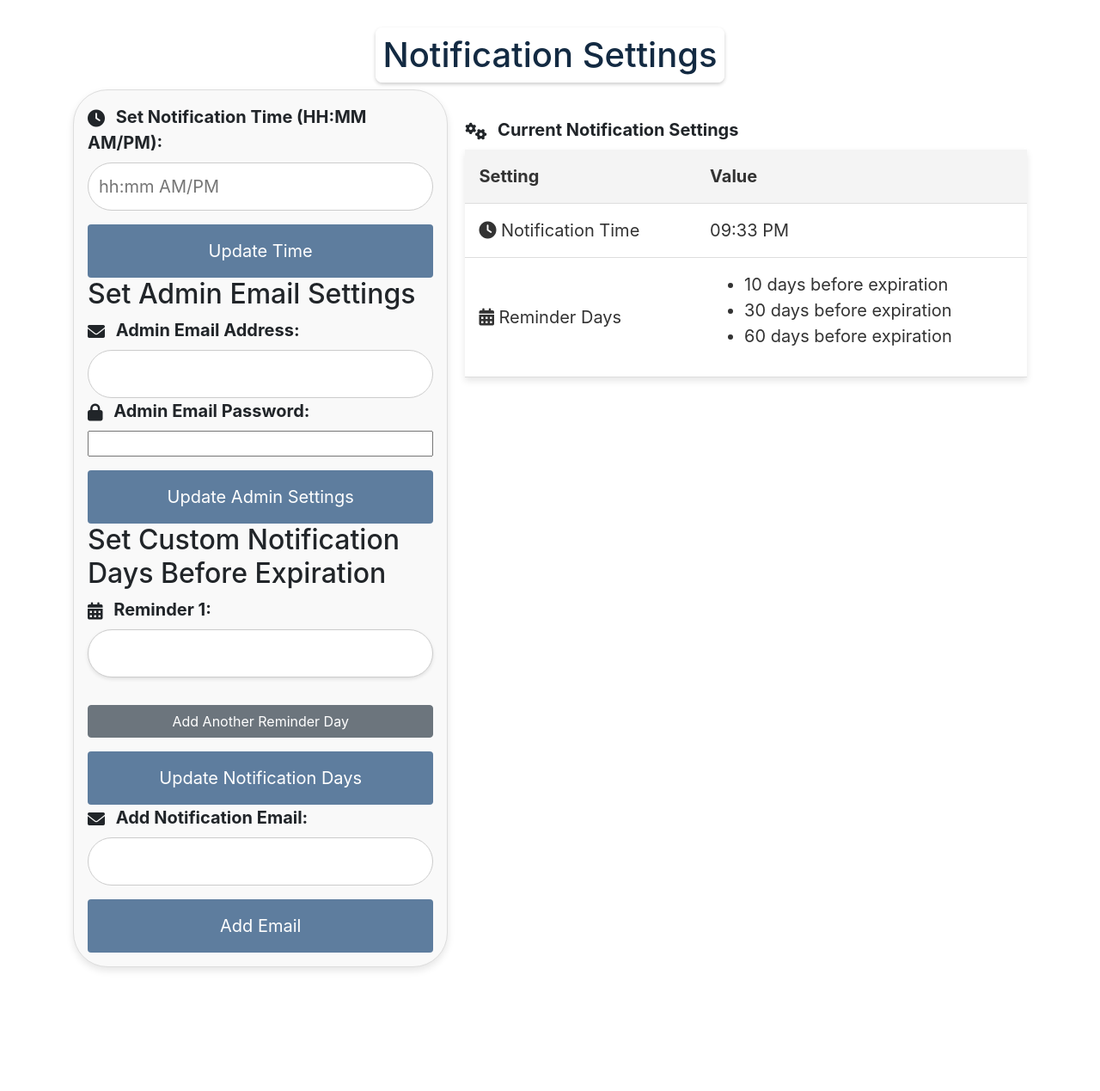
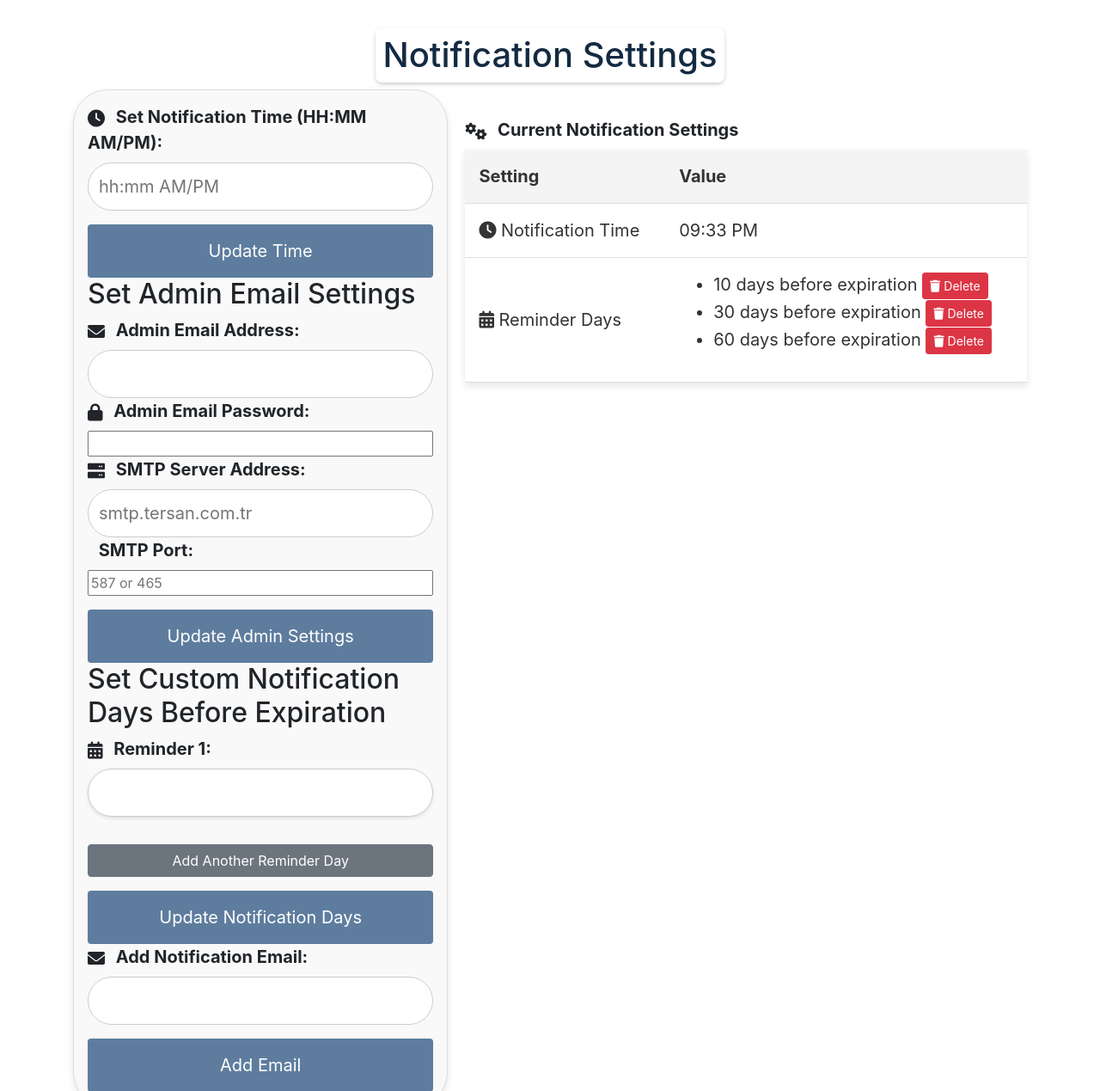
Before and after one commit to ozgulbaytekin/foreign_guest_communication, a Flask app: page /notification_time in a window 1280 px wide. Shown: the part 84-1353 px from the top of the page at 86% size. Before the commit the page ends 1213 px from the top, so only its background shows below. Run offline with Flask 3, Linux system fonts and the light colour scheme; some libraries are stand-ins or nearby versions.

Commit message:
smtp settings added

```diff
--- a/templates/notification_settings.html
+++ b/templates/notification_settings.html
@@ -62,9 +62,16 @@
                         <label for="smtp_password"><i class="fa-solid fa-lock"></i> Admin Email Password:</label>
                         <input type="password" id="smtp_password" name="smtp_password" required>
 
+                        <label for="smtp_server"><i class="fa-solid fa-server"></i> SMTP Server Address:</label>
+                        <input type="text" id="smtp_server" name="smtp_server" required placeholder="smtp.tersan.com.tr">
+
+                        <label for="smtp_port"><i class="fa-solid fa-port"></i> SMTP Port:</label>
+                        <input type="number" id="smtp_port" name="smtp_port" required placeholder="587 or 465">
+
                         <button type="submit" class="btn btn-primary">Update Admin Settings</button>
                     </form>
                 </div>
+
 
                 <!-- Form to update custom notification days -->
                 <div class="form-section">
@@ -125,7 +132,16 @@
                                 {% if settings.reminder_days %}
                                     <ul>
                                         {% for reminder, days in settings.reminder_days.items() %}
-                                            <li>{{ days }} days before expiration</li>
+                                            <li>
+                                                {{ days }} days before expiration
+                                                <!-- Add a delete button for each reminder day -->
+                                                <form method="POST" action="{{ url_for('delete_reminder_day') }}" style="display:inline;">
+                                                    <input type="hidden" name="reminder_key" value="{{ reminder }}">
+                                                    <button type="submit" class="btn btn-danger btn-sm">
+                                                        <i class="fa-solid fa-trash"></i> Delete
+                                                    </button>
+                                                </form>
+                                            </li>
                                         {% endfor %}
                                     </ul>
                                 {% else %}
@@ -133,6 +149,7 @@
                                 {% endif %}
                             </td>
                         </tr>
+
                     </tbody>
                 </table>
             </div>
```
